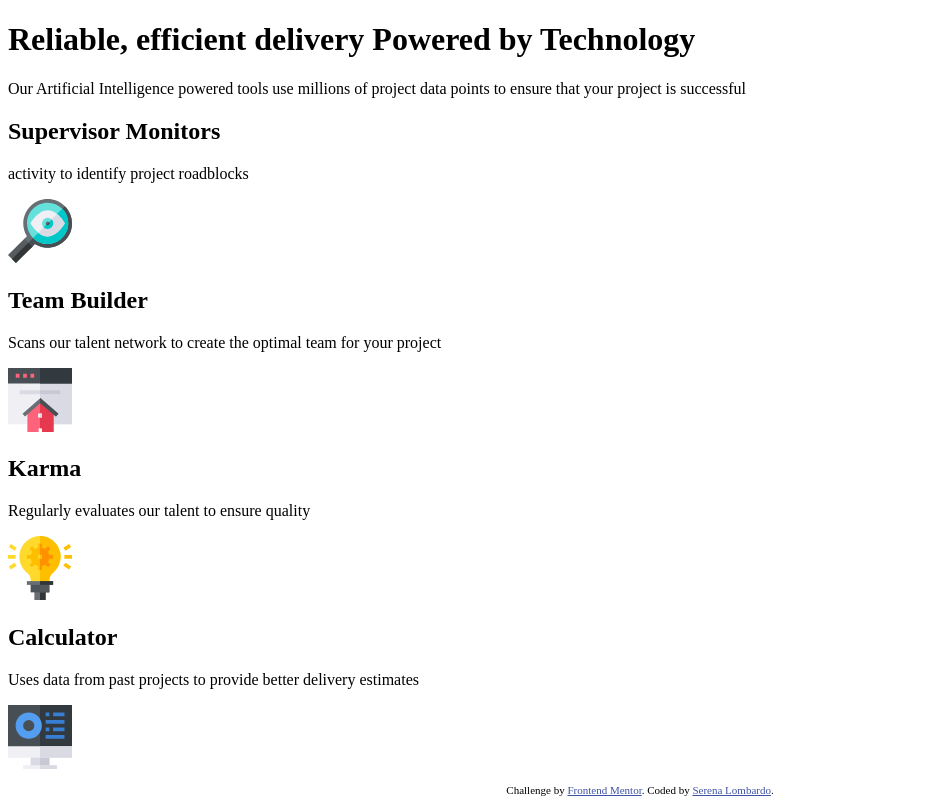
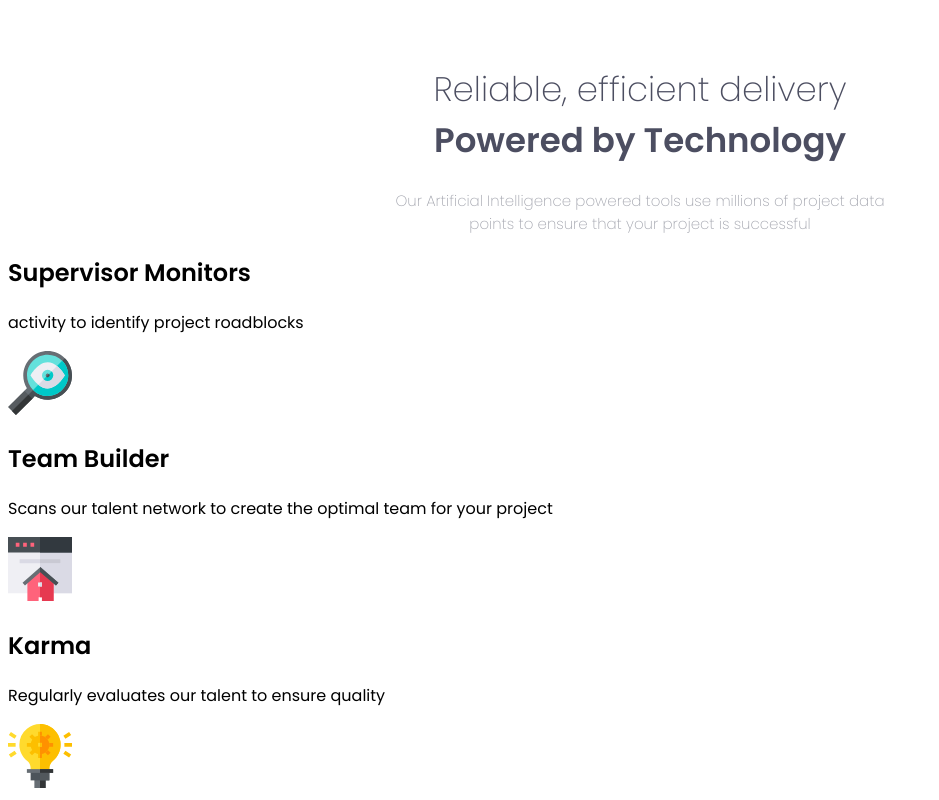
Before and after one commit to RaynaFaye/four-card-feature-section, a plain HTML site: page index.html in a window 1280 px wide. Shown: the top 800 px of the page, without its empty margins (0-939 px from the left). Drawn offline with Linux system fonts and the light colour scheme.

Commit message:
Css styling for the title section

```diff
--- a/css/style.css
+++ b/css/style.css
@@ -1,3 +1,31 @@
+body {
+  font-family: 'Poppins', sans-serif;
+}
+/* Top Title section */
+.title-section {
+  margin-top: 4rem;
+}
+.title-section__title,
+.title-section__paragraph {
+  display: flex;
+  flex-direction: column;
+  align-items: center;
+}
+.title-section__title {
+  color: hsl(234, 12%, 34%);
+  font-size: 34px;
+}
+.title-section__title__first-part {
+  font-weight: 200;
+}
+.title-section__title__second-part {
+  font-weight: 600;
+}
+.title-section__paragraph {
+  font-weight: 200;
+  font-size: 15px;
+  color: hsl(229, 6%, 66%);
+}
 /* Attribution section */
 .attribution {
   font-size: 11px;
--- a/index.html
+++ b/index.html
@@ -11,9 +11,15 @@
     <title>Frontend Mentor | Four card feature section</title>
   </head>
   <body>
-    <div>
-      <h1><span>Reliable, efficient delivery</span> <span>Powered by Technology</span></h1>
-      <p>Our Artificial Intelligence powered tools use millions of project data points to ensure that your project is successful</p>
+    <div class="title-section">
+      <h1 class="title-section__title">
+        <span class="title-section__title__first-part">Reliable, efficient delivery</span>
+        <span class="title-section__title__second-part">Powered by Technology</span>
+      </h1>
+      <p class="title-section__paragraph">
+        <span>Our Artificial Intelligence powered tools use millions of project data</span>
+        <span>points to ensure that your project is successful</span>
+      </p>
     </div>
     <div>
       <h2>Supervisor Monitors</h2>
```
